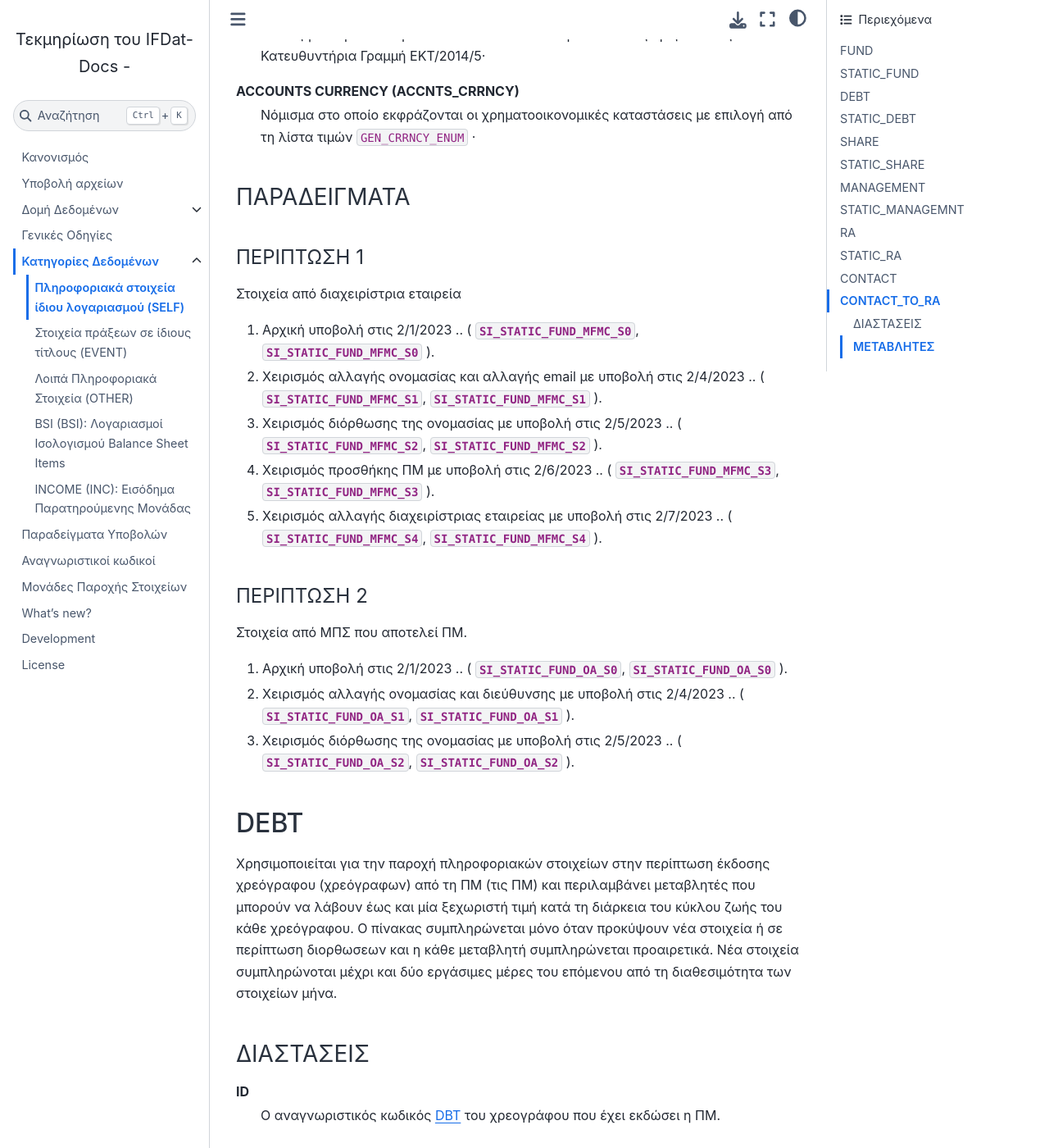
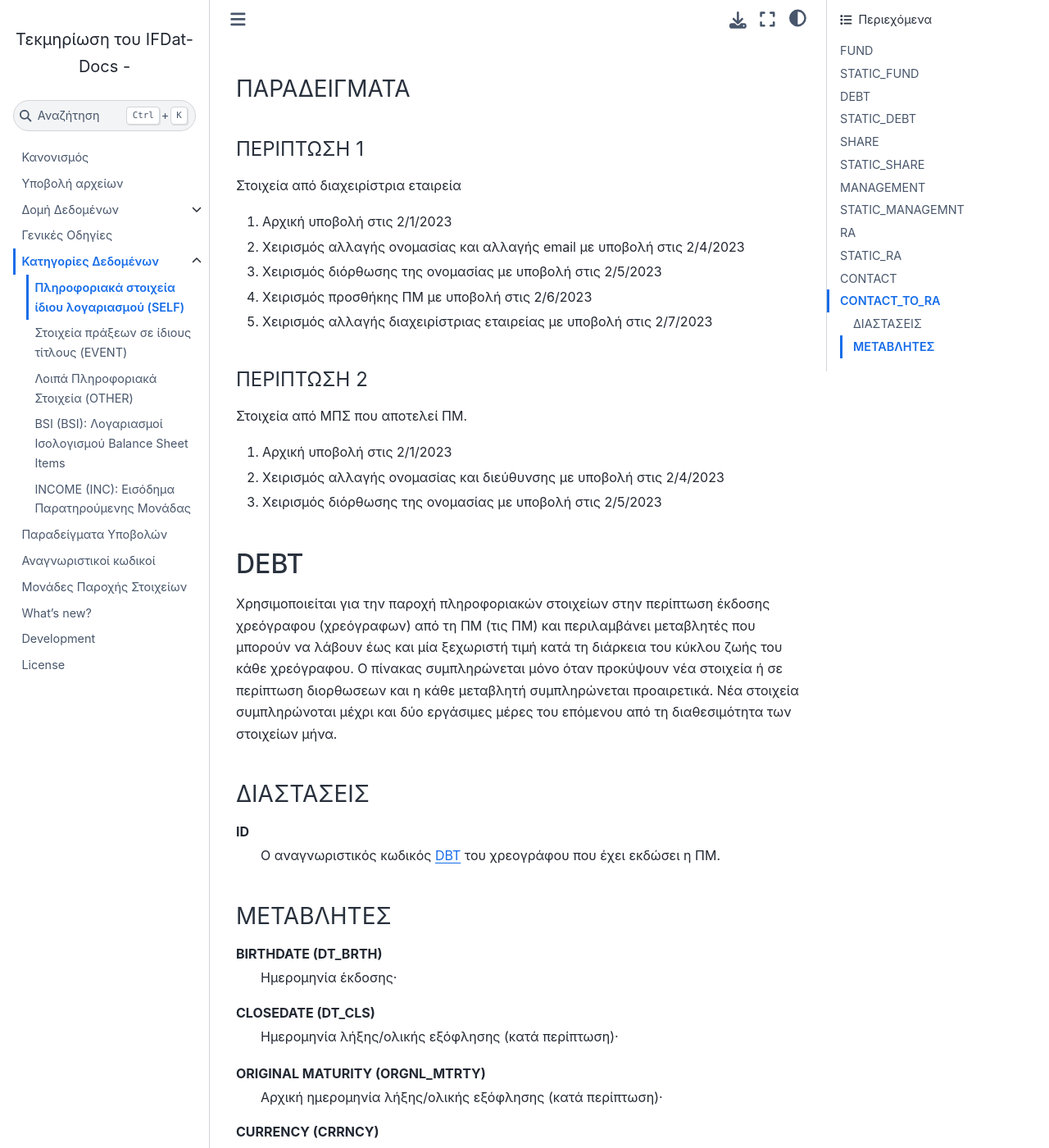
Before and after one commit to lerooze/ifdat-docs, a Sphinx documentation site: the page built from docs/source/categories/self.rst, in a window 1280 px wide and 1400 px high, scrolled down 5598 px. Shown: the whole window at 82% size. Built offline with Sphinx 7.4.7 and the Sphinx Book theme 1.1.4, drawn with Linux system fonts in a browser that asks for light colours; pages that are not in the unit, such as notebooks, are missing from menus; some of the changed text lies outside the part shown.

Commit message:
Before upload

```diff
--- a/docs/source/categories/self.rst
+++ b/docs/source/categories/self.rst
@@ -75,29 +75,23 @@ MERGED WITH (MRGD_WTH)
 """""""""""
 Στοιχεία από διαχειρίστρια εταιρεία
 
-#. Αρχική υποβολή στις 2/1/2023 ( :download:`SI_FUND_MFMC_S0 </_files/SI_FUND_MFMC_S0.xlsx>`, :download:`SI_FUND_MFMC_S0 </_files/SI_FUND_MFMC_S0.json>` ).
+#. Αρχική υποβολή στις 2/1/2023
 
 #. Χειρισμός συγχώνευσης με υποβολή στις 2/4/2023
-   .. ( :download:`SI_FUND_MFMC_S1 </_files/SI_FUND_MFMC_S1.xlsx>`, :download:`SI_FUND_MFMC_S1 </_files/SI_FUND_MFMC_S1.json>` ).
 
 #. Χειρισμός διόρθωσης της ημερομηνίας σύστασης με υποβολή στις 2/5/2023
-   .. ( :download:`SI_FUND_MFMC_S2 </_files/SI_FUND_MFMC_S2.xlsx>`, :download:`SI_FUND_MFMC_S2 </_files/SI_FUND_MFMC_S2.json>` ).
 
 #. Χειρισμός προσθήκης ΠΜ με υποβολή στις 2/6/2023
-   .. ( :download:`SI_FUND_MFMC_S3 </_files/SI_FUND_MFMC_S3.xlsx>`, :download:`SI_FUND_MFMC_S3 </_files/SI_FUND_MFMC_S3.json>` ).
 
 ΠΕΡΙΠΤΩΣΗ 2
 """""""""""
 Στοιχεία από ΜΠΣ που αποτελεί ΠΜ.
 
 #. Αρχική υποβολή στις 2/1/2023
-   .. ( :download:`SI_FUND_OA_S0 </_files/SI_FUND_OA_S0.xlsx>`, :download:`SI_FUND_OA_S0 </_files/SI_FUND_OA_S0.json>` ).
 
 #. Χειρισμός διόρθωσης της ημερομηνίας σύσταστης με υποβολή στις 2/4/2023
-   .. ( :download:`SI_FUND_OA_S1 </_files/SI_FUND_OA_S1.xlsx>`, :download:`SI_FUND_OA_S1 </_files/SI_FUND_OA_S1.json>` ).
 
 #. Χειρισμός συγχώνευσης με υποβολή στις 2/5/2023
-   .. ( :download:`SI_FUND_OA_S2 </_files/SI_FUND_OA_S2.xlsx>`, :download:`SI_FUND_OA_S2 </_files/SI_FUND_OA_S2.json>` ).
 
 STATIC_FUND
 -----------
@@ -238,32 +232,24 @@ ACCOUNTS CURRENCY (ACCNTS_CRRNCY)
 Στοιχεία από διαχειρίστρια εταιρεία
 
 #. Αρχική υποβολή στις 2/1/2023
-   .. ( :download:`SI_STATIC_FUND_MFMC_S0 </_files/SI_STATIC_FUND_MFMC_S0.xlsx>`, :download:`SI_STATIC_FUND_MFMC_S0 </_files/SI_STATIC_FUND_MFMC_S0.json>` ).
 
 #. Χειρισμός αλλαγής ονομασίας και αλλαγής email με υποβολή στις 2/4/2023
-   .. ( :download:`SI_STATIC_FUND_MFMC_S1 </_files/SI_STATIC_FUND_MFMC_S1.xlsx>`, :download:`SI_STATIC_FUND_MFMC_S1 </_files/SI_STATIC_FUND_MFMC_S1.json>` ).
 
 #. Χειρισμός διόρθωσης της ονομασίας με υποβολή στις 2/5/2023
-   .. ( :download:`SI_STATIC_FUND_MFMC_S2 </_files/SI_STATIC_FUND_MFMC_S2.xlsx>`, :download:`SI_STATIC_FUND_MFMC_S2 </_files/SI_STATIC_FUND_MFMC_S2.json>` ).
 
 #. Χειρισμός προσθήκης ΠΜ με υποβολή στις 2/6/2023
-   .. ( :download:`SI_STATIC_FUND_MFMC_S3 </_files/SI_STATIC_FUND_MFMC_S3.xlsx>`, :download:`SI_STATIC_FUND_MFMC_S3 </_files/SI_STATIC_FUND_MFMC_S3.json>` ).
 
 #. Χειρισμός αλλαγής διαχειρίστριας εταιρείας με υποβολή στις 2/7/2023
-   .. ( :download:`SI_STATIC_FUND_MFMC_S4 </_files/SI_STATIC_FUND_MFMC_S4.xlsx>`, :download:`SI_STATIC_FUND_MFMC_S4 </_files/SI_STATIC_FUND_MFMC_S4.json>` ).
 
 ΠΕΡΙΠΤΩΣΗ 2
 """""""""""
 Στοιχεία από ΜΠΣ που αποτελεί ΠΜ.
 
 #. Αρχική υποβολή στις 2/1/2023
-   .. ( :download:`SI_STATIC_FUND_OA_S0 </_files/SI_STATIC_FUND_OA_S0.xlsx>`, :download:`SI_STATIC_FUND_OA_S0 </_files/SI_STATIC_FUND_OA_S0.json>` ).
 
 #. Χειρισμός αλλαγής ονομασίας και διεύθυνσης με υποβολή στις 2/4/2023
-   .. ( :download:`SI_STATIC_FUND_OA_S1 </_files/SI_STATIC_FUND_OA_S1.xlsx>`, :download:`SI_STATIC_FUND_OA_S1 </_files/SI_STATIC_FUND_OA_S1.json>` ).
 
 #. Χειρισμός διόρθωσης της ονομασίας με υποβολή στις 2/5/2023
-   .. ( :download:`SI_STATIC_FUND_OA_S2 </_files/SI_STATIC_FUND_OA_S2.xlsx>`, :download:`SI_STATIC_FUND_OA_S2 </_files/SI_STATIC_FUND_OA_S2.json>` ).
 
 
 DEBT
@@ -391,13 +377,10 @@ ALIAS OF (ALS_OF)
 Στοιχεία από ΜΠΣ που αποτελεί ΠΜ.
 
 #. Αρχική υποβολή στις 2/1/2023
-   .. ( :download:`SI_DEBT_OA_S0 </_files/SI_DEBT_OA_S0.xlsx>`, :download:`SI_DEBT_OA_S0 </_files/SI_DEBT_OA_S0.json>` ).
 
 #. Χειρισμός διόρθωσης με υποβολή στις 2/4/2023
-   .. ( :download:`SI_DEBT_OA_S1 </_files/SI_DEBT_OA_S1.xlsx>`, :download:`SI_DEBT_OA_S1 </_files/SI_DEBT_OA_S1.json>` ).
 
 #. Χειρισμός νέου τίτλου που δημιουργήθηκε από μετατροπή δανείου σε ομόλογο με υποβολή στις 2/4/2023
-   .. ( :download:`SI_DEBT_OA_S1 </_files/SI_DEBT_OA_S1.xlsx>`, :download:`SI_DEBT_OA_S1 </_files/SI_DEBT_OA_S1.json>` ).
 
 
 STATIC_DEBT
--- a/docs/source/conf.py
+++ b/docs/source/conf.py
@@ -33,7 +33,7 @@ copyright = "2022–2023 ifdat-docs developers"
 # extensions coming with Sphinx (named 'sphinx.ext.*') or your custom
 # ones.
 extensions = [
-    "xref",
+    # "xref",
     "sphinx.ext.autodoc",
     "sphinx.ext.autosummary",
     "sphinx.ext.extlinks",
--- a/docs/source/index.rst
+++ b/docs/source/index.rst
@@ -23,7 +23,7 @@ IFDAT-DOCS
 
 Στο κεφάλαιο :doc:`categories` περιγράφονται αναλυτικά οι έξι κατηγορίες δεδομένων που περιέχει το **IFDat**.
 
-Στο κεφάλαιο :doc:`examples` δίνονται συγκεκριμένα παραδείγματα υποβολών δεδομένων.
+.. Στο κεφάλαιο :doc:`examples` δίνονται συγκεκριμένα παραδείγματα υποβολών δεδομένων.
 
 Στο κεφάλαιο :doc:`data validation <validation>` περιγράφεται ο τρόπος επικύρωσης των εισερχόμενων αρχείων.
 
```
Also changed, not shown: other parts of docs/source/index.rst (+0 -2 lines), docs/errors.txt (+9 -0 lines), docs/source/categories.rst (+13 -13 lines), 3 other files.
